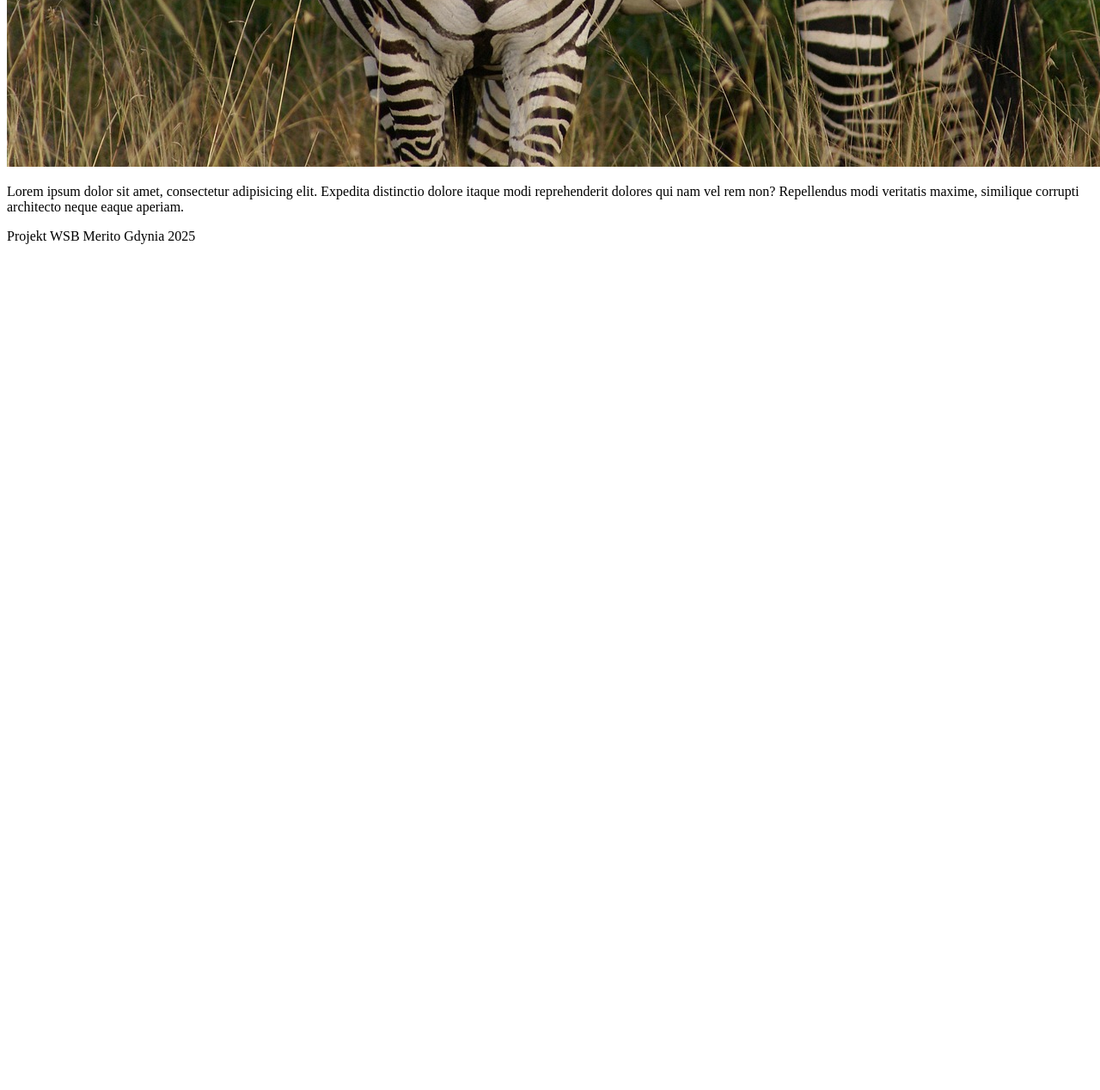
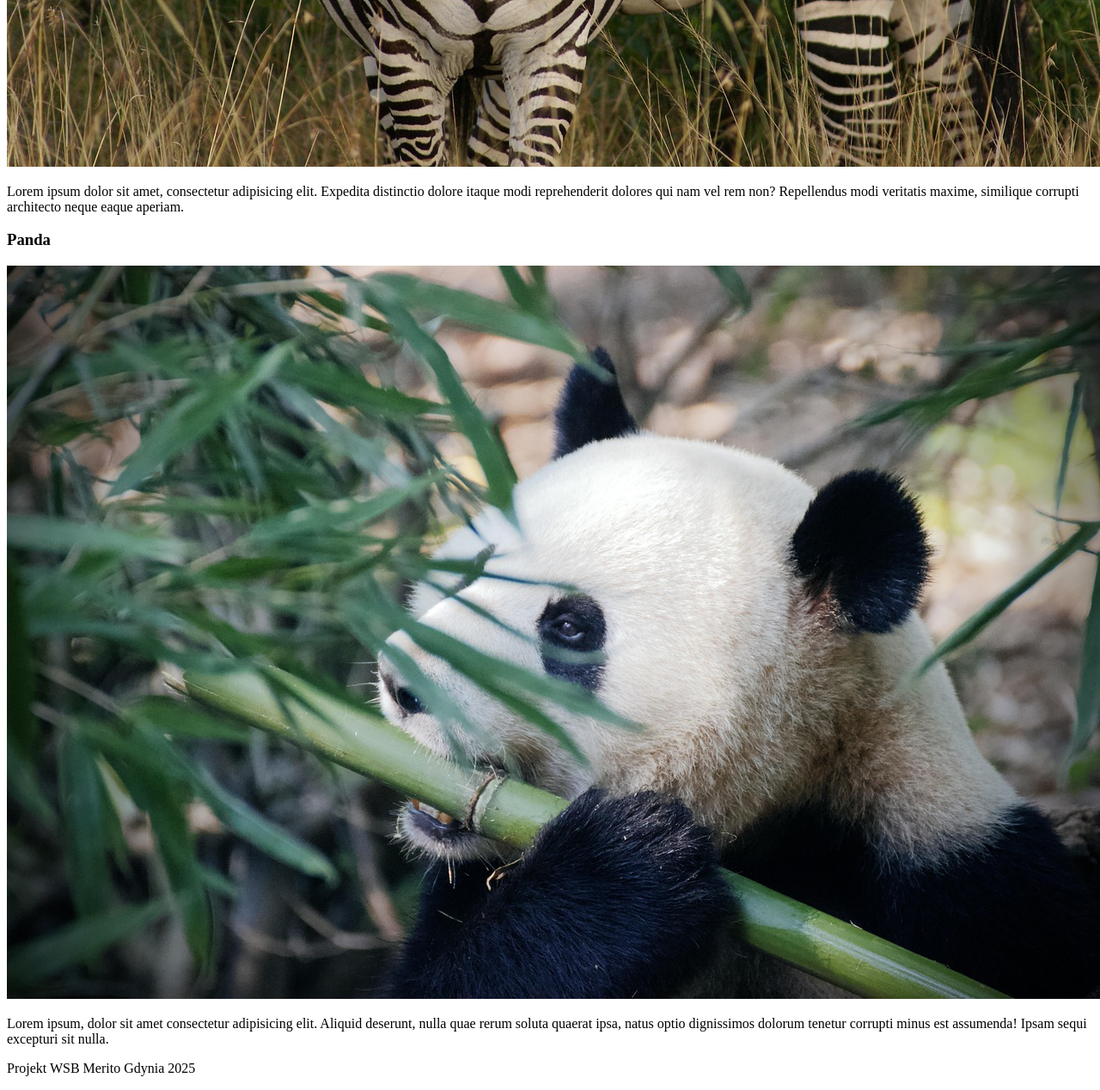
Before and after one commit to Dolcia4806/GitHub, a plain HTML site: page index.html in a window 1280 px wide. Shown: the part 784-2052 px from the top of the page at 86% size. Before the commit the page ends 1084 px from the top, so only its background shows below. Drawn offline with Linux system fonts and the light colour scheme.

Commit message:
Dodaj sekcje panda

```diff
--- a/index.html
+++ b/index.html
@@ -15,6 +15,13 @@
             <img src="./img/Zebra.jpg" alt="">
             <p>Lorem ipsum dolor sit amet, consectetur adipisicing elit. Expedita distinctio dolore itaque modi reprehenderit dolores qui nam vel rem non? Repellendus modi veritatis maxime, similique corrupti architecto neque eaque aperiam.</p>
         </section>
+        <section>
+            <h3>
+                Panda
+            </h3>
+            <img src="./img/Panda.jpg" alt="">
+            <p>Lorem ipsum, dolor sit amet consectetur adipisicing elit. Aliquid deserunt, nulla quae rerum soluta quaerat ipsa, natus optio dignissimos dolorum tenetur corrupti minus est assumenda! Ipsam sequi excepturi sit nulla.</p>
+        </section>
     </main>
     <footer>
         <p> Projekt WSB Merito Gdynia 2025 </p>
```
Also changed, not shown: img/Panda.jpg (added).
